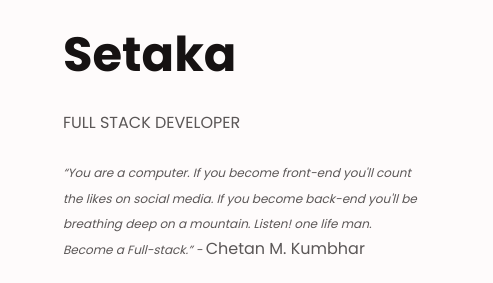
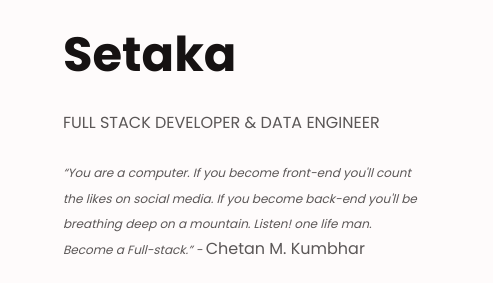
Before and after one commit to jaysetaka/2021-Portfolio, a plain HTML site: page index.html in a window 1280 px wide. Shown: the part 172-455 px from the top of the page, 125-618 px from the left. Drawn offline with nearby package versions, Linux system fonts and the light colour scheme.

Commit message:
2022 changes

```diff
--- a/index.html
+++ b/index.html
@@ -79,7 +79,9 @@
 
           <div class="home__data">
             <h1 class="home__title">Jabulani Setaka</h1>
-            <p class="home__description">FULL STACK DEVELOPER</p>
+            <p class="home__description">
+              FULL STACK DEVELOPER & DATA ENGINEER
+            </p>
             <p class="home__description">
               <i class="home_description_text">
                 “You are a computer. If you become front-end you'll count the
```
